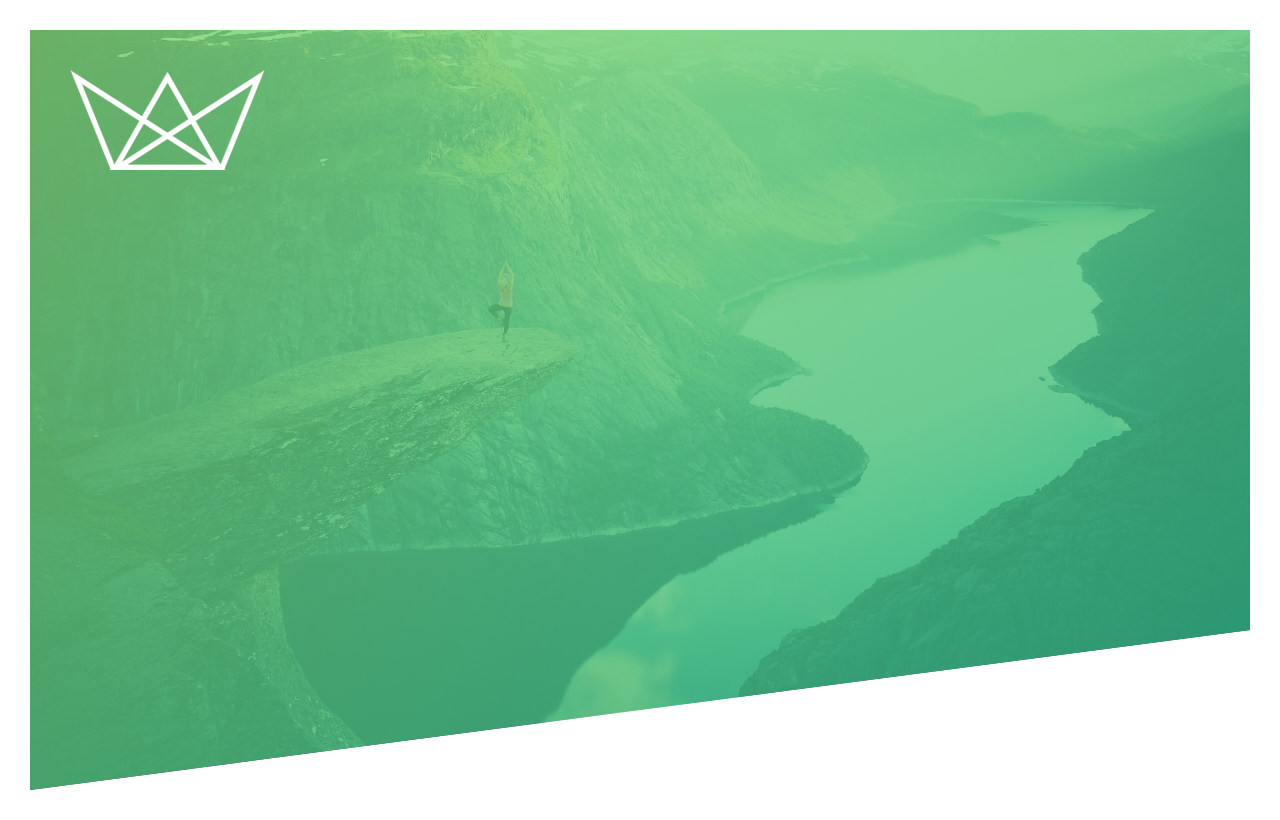
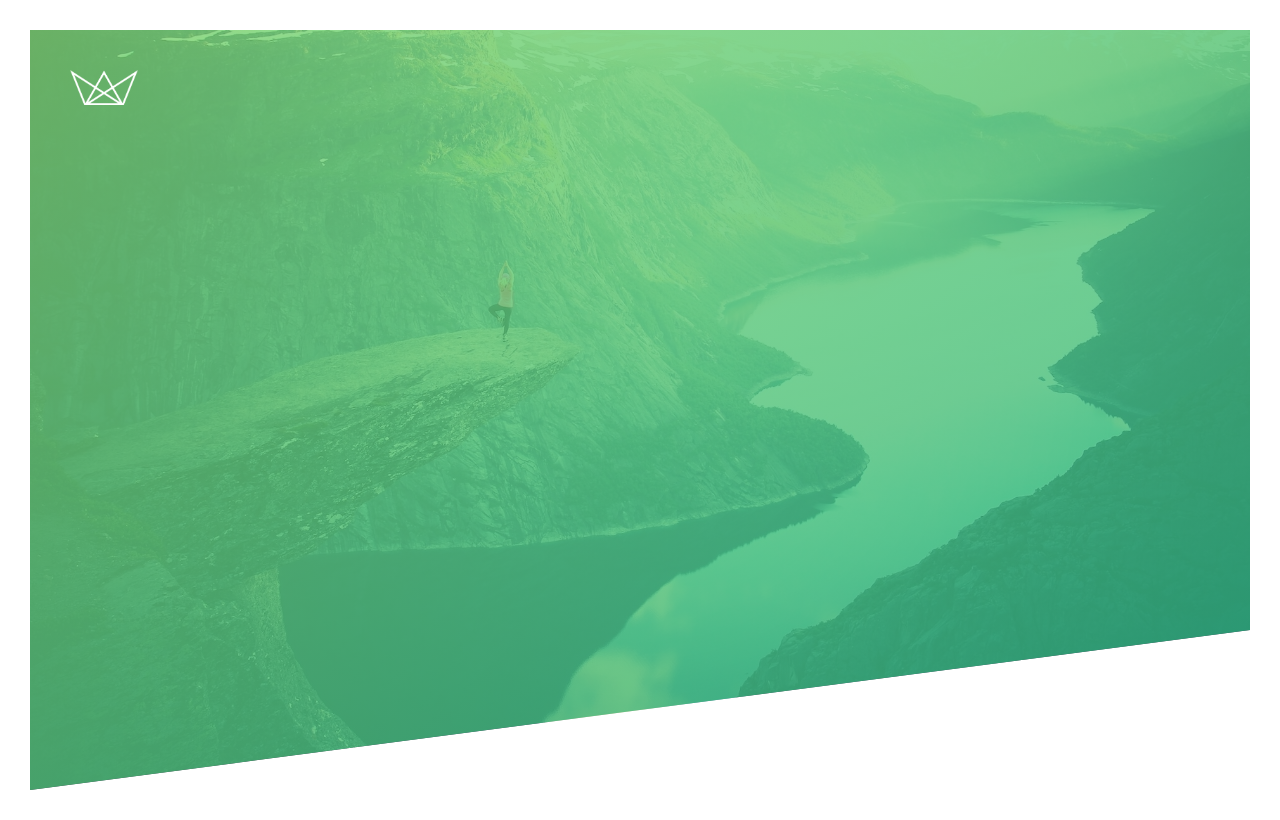
Before and after one commit to anilbeter/css-level-up, a plain HTML site: page Natours/starter/index.html in a window 1280 px wide. Drawn offline with Linux system fonts and the light colour scheme; files that its build step writes are made by us from their sources.

Commit message:
set height logo

```diff
--- a/Natours/starter/css/style.css
+++ b/Natours/starter/css/style.css
@@ -44,4 +44,6 @@ body {
   left: 40px;
 }
 
-.logo {}
+.logo {
+  height: 35px;
+}
```
